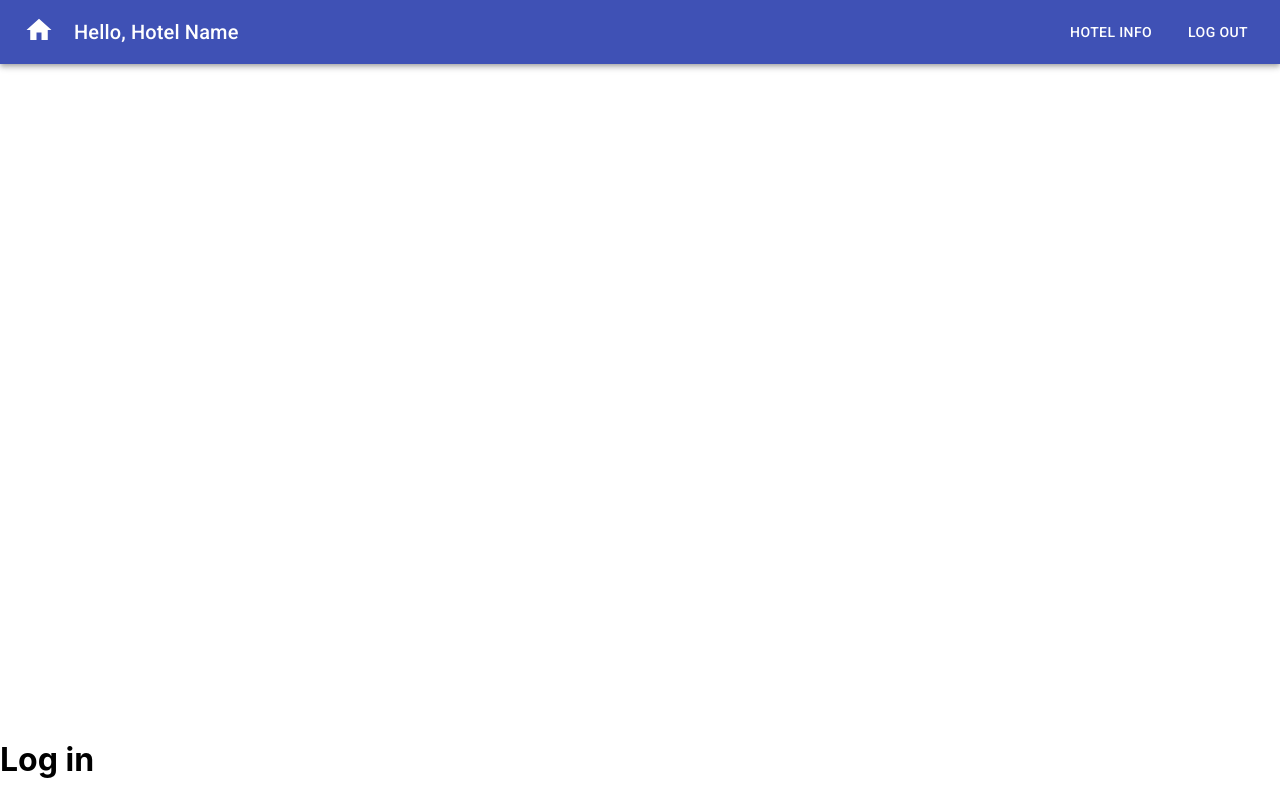
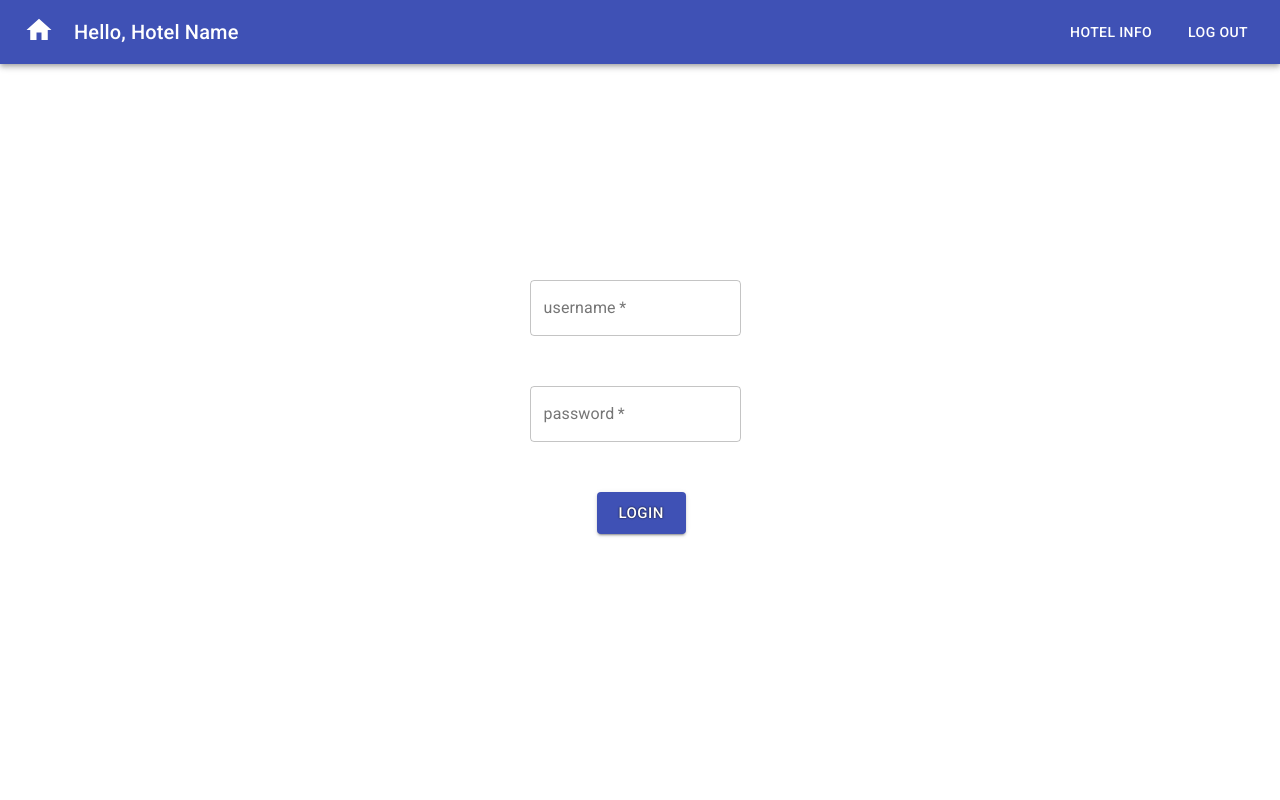
Before and after one commit to mikevelko/b-team, a React (Create React App) app in the folder hotel/: page /login in a window 1280 px wide. Built offline with nearby package versions, Linux system fonts and the light colour scheme.

Commit message:
complete log in view (#127)

```diff
--- a/hotel/src/App.js
+++ b/hotel/src/App.js
@@ -58,7 +58,7 @@ export default function App() {
         <Route path='/offers/:offerId' component={OfferDetails}/>
         <Route path='/reservations' component={Reservations}/>
         <Route path='/rooms' component={Rooms}/>
-        <Route path='/logIn' component={LogIn}/>
+        <Route path='/login' component={LogIn}/>
       </Switch>
     </Router>
   );
--- /dev/null
+++ b/hotel/src/LogIn.css
@@ -0,0 +1,25 @@
+.nav-inputs
+{
+    flex: 100%;
+    display: flex;
+    align-items: center;
+    justify-content: center;
+    padding: 50px;
+}
+
+.li
+{
+    display: flex;
+    list-style-type: none;
+    padding-bottom: 50px;
+    padding-right: 50px;
+}
+
+.li-2
+{
+    display: flex;
+    list-style-type: none;
+    padding-bottom: 50px;
+    padding-right: 50px;
+    margin-left: 67px;
+}
--- a/hotel/src/LogIn.js
+++ b/hotel/src/LogIn.js
@@ -1,8 +1,34 @@
-import React from 'react';
+import { Button, TextField } from '@material-ui/core';
+import React, { useState } from 'react';
+import { Link } from 'react-router-dom';
+import './LogIn.css'
+function LogIn() {
 
-function LogIn() {
+  const [username, setUsername] = useState("");
+  const [password, setPassword] = useState("");
+
+  const handleChangeUsername = (event) => {
+    setUsername(event.target.value);
+
+  };
+  const handleChangePassword = (event) => {
+      setPassword(event.target.value);
+  };
   return (
-    <h1>Log in</h1>
+    <form className="nav-inputs" method="post">
+      <ul>
+          <li className="li">
+              <TextField required id="outlined-basic" label="username" variant="outlined" onChange={handleChangeUsername}/>
+          </li>
+          <li className="li">
+              <TextField required id="outlined-basic" label="password" variant="outlined" onChange={handleChangePassword}/>
+          </li>
+          <li className="li-2">
+              <Button variant="contained" color="primary" size="large" type='submit' onClick={() =>{}}>Login</Button>
+          </li>
+
+      </ul>
+    </form>
   );
 }
 
--- a/hotel/src/Offers.js
+++ b/hotel/src/Offers.js
@@ -65,7 +65,7 @@ function Offers() {
           <Grid item style={{display:'flex',flexDirection:'column'}}>
             <Grid item style={{display:'flex', justifyContent:'space-around', marginBottom:10}}>
               <Button className={classes.editOfferButton} component={Link} to='/offers/edit/:OfferId'>Edit offer</Button>
-              <Button className={classes.deleteOfferButton}>Delete offer</Button>
+              <Button className={classes.deleteOfferButton} >Delete offer</Button>
             </Grid>
             <Grid item>
               <Typography>Room numbers:[list of room numbers]</Typography>
```
